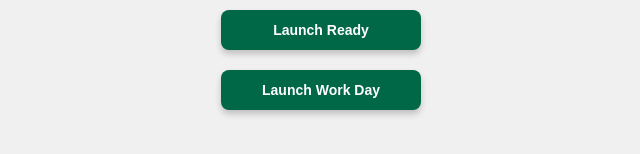
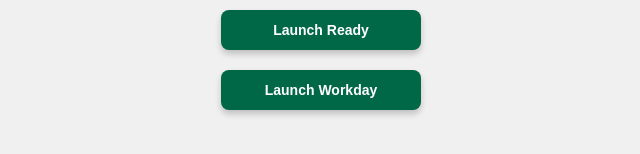
Before and after one commit to armauer/alc_redirect, a plain HTML site: page index.html in a window 1280 px wide. Shown: the part 430-584 px from the top of the page, 319-959 px from the left. Drawn offline with Linux system fonts and the light colour scheme.

Commit message:
Update index.html

```diff
--- a/index.html
+++ b/index.html
@@ -78,7 +78,7 @@
   </a>
 
    <a class="button workDay" href="https://wd5.myworkday.com/usfca/d/home.htmld" target="_blank" rel="noopener noreferrer">
-    Launch Work Day
+    Launch Workday
   </a>
 </body>
 </html>
```
